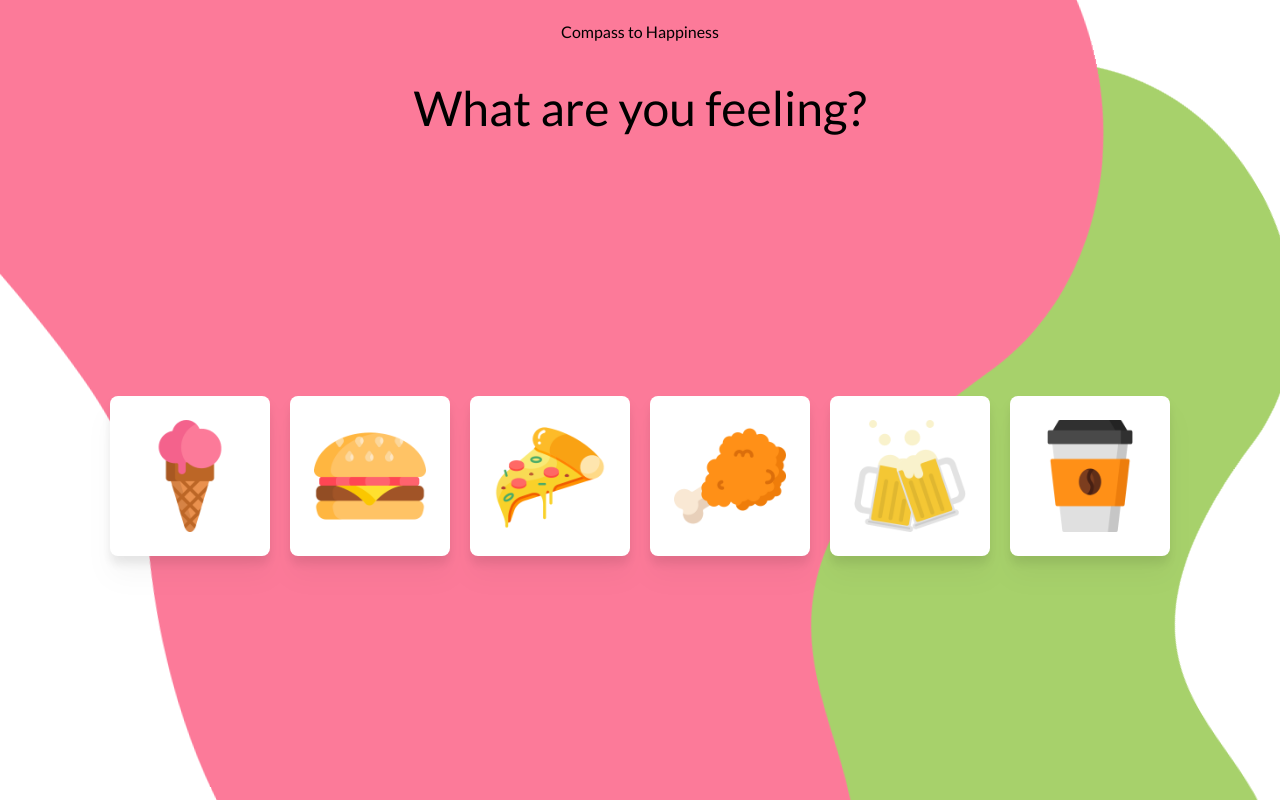
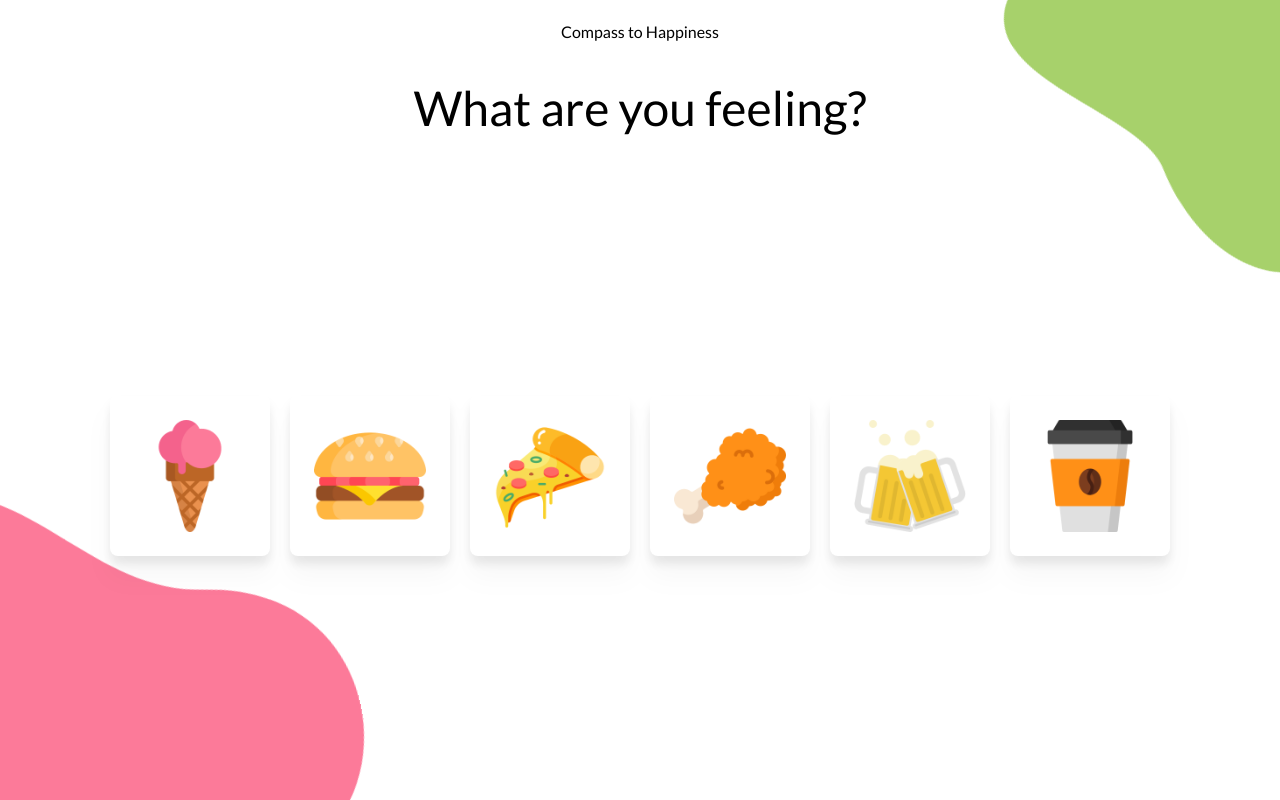
Before and after one commit to compass-to-happiness/compass-to-happiness.github.io, a React (Create React App) app: page / in a window 1280 px wide. Built offline with nearby package versions, Linux system fonts and the light colour scheme.

Commit message:
Fix background blocks to specific size on larger screens

```diff
--- a/src/pages/SelectionPage.js
+++ b/src/pages/SelectionPage.js
@@ -57,14 +57,14 @@ export default function SelectionPage({ changeView, setSelectedLocation }) {
       </div>
       <img
         src={greenBlob}
-        className="fixed -z-10"
+        className="fixed -z-10 max-w-md"
         style={{ top: '-150px', right: '-150px', transform: 'rotate(150deg)' }}
         alt="Green Blob"
       />
       <img
         src={pinkBlob}
-        className="fixed -z-10"
-        style={{ bottom: '-250px', left: '-150px', transform: 'rotate(168deg)' }}
+        className="fixed -z-10 max-w-xl"
+        style={{ bottom: '-350px', left: '-200px', transform: 'rotate(168deg)' }}
         alt="Green Blob"
       />
     </div>
```
